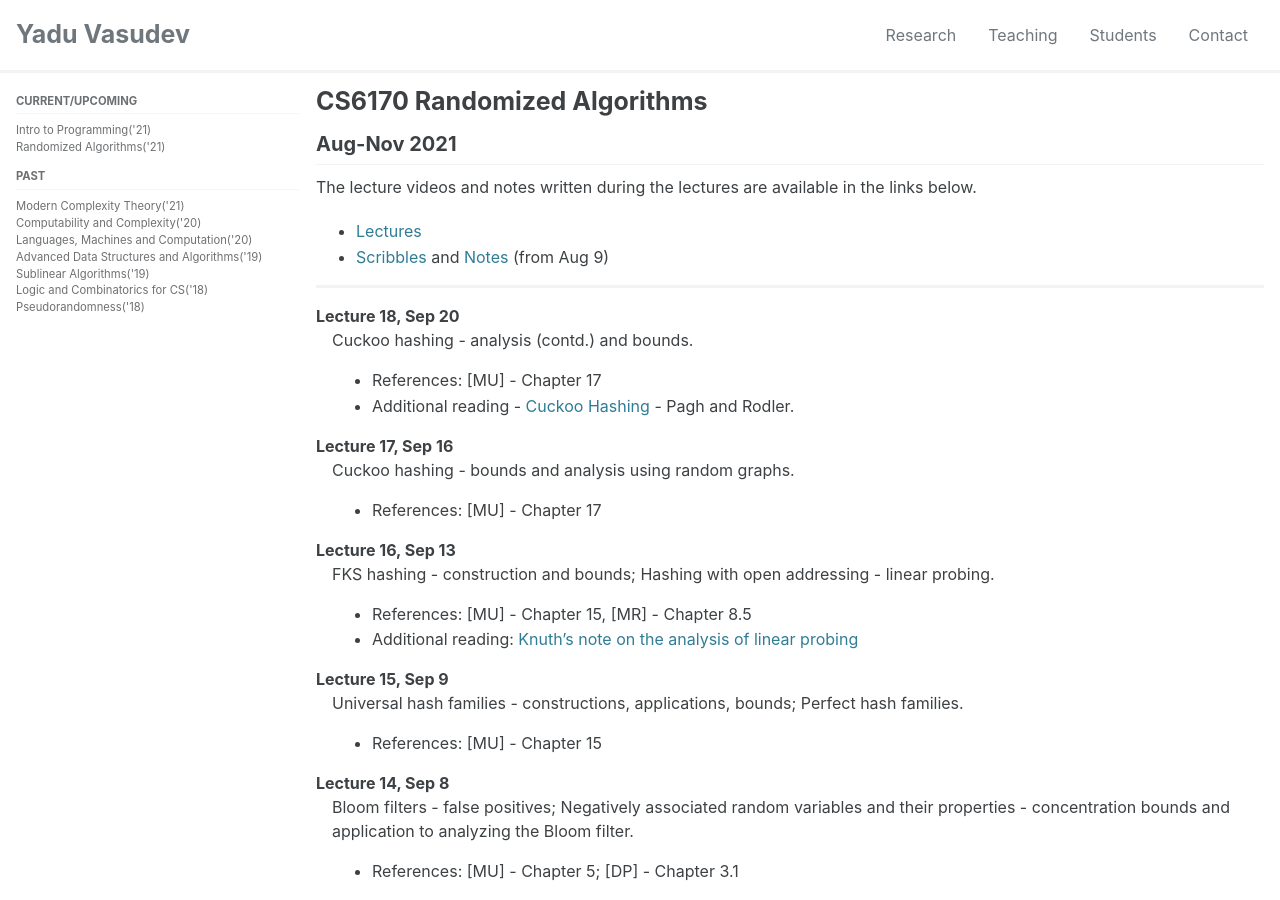
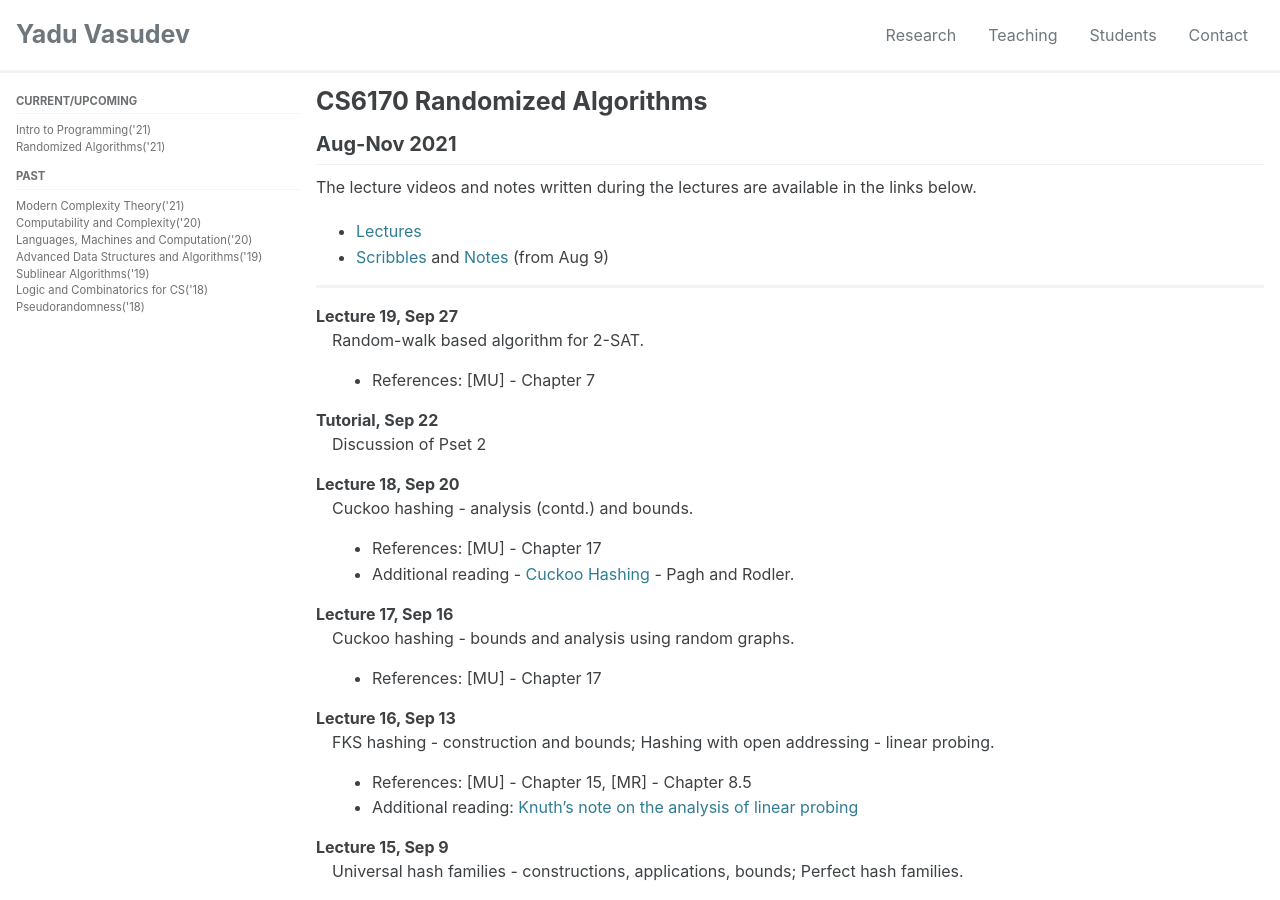
Before and after one commit to yaduvasudev/yaduvasudev.github.io, a Jekyll site: the page built from _pages/6170-21-lectures.md, in a window 1280 px wide and 900 px high. Built offline with Jekyll 4.4.1, drawn with Linux system fonts in a browser that asks for light colours; cached includes are drawn as plain includes; formulas are drawn with MathJax 3.

Commit message:
Update 6170-21-lectures.md
New lec 19

```diff
--- a/_pages/6170-21-lectures.md
+++ b/_pages/6170-21-lectures.md
@@ -14,6 +14,13 @@ The lecture videos and notes written during the lectures are available in the li
 - [Scribbles](https://drive.google.com/drive/folders/1Qe_6Kr5V5LlGuCRcxGxqcOnaoGHpS57X?usp=sharing) and [Notes](https://1drv.ms/u/s!Av99lURRg1j_umQuc2a1uqqanbwr) (from Aug 9)
 
 ---
+Lecture 19, Sep 27
+: Random-walk based algorithm for 2-SAT.
+- References: [MU] - Chapter 7
+
+Tutorial, Sep 22
+: Discussion of Pset 2
+
 Lecture 18, Sep 20
 : Cuckoo hashing - analysis (contd.) and bounds.
 - References: [MU] - Chapter 17
```
